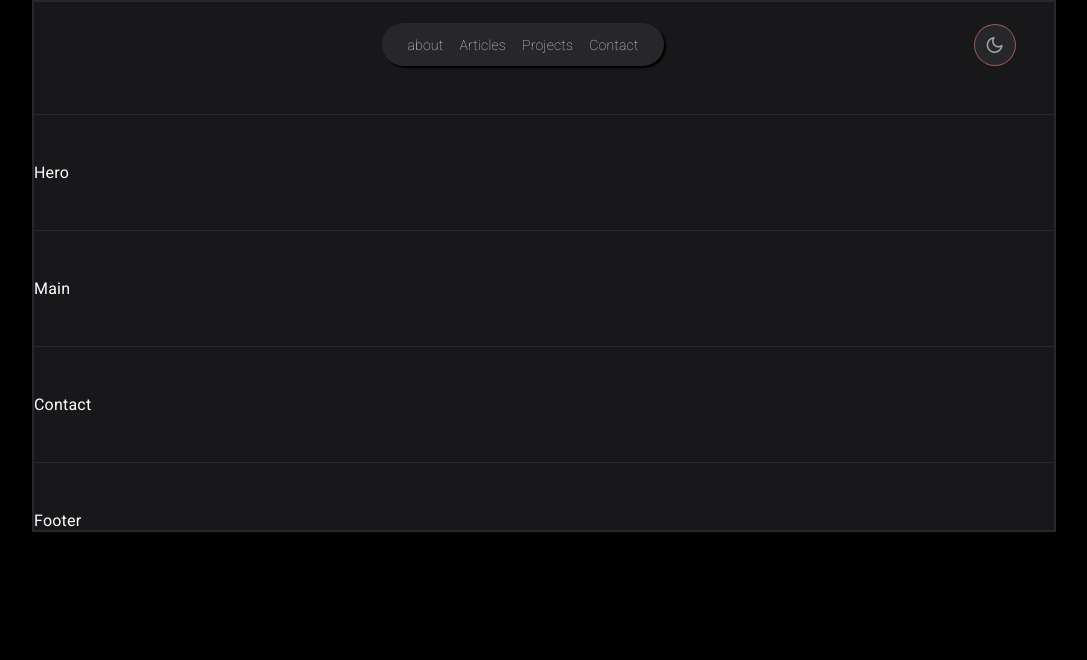
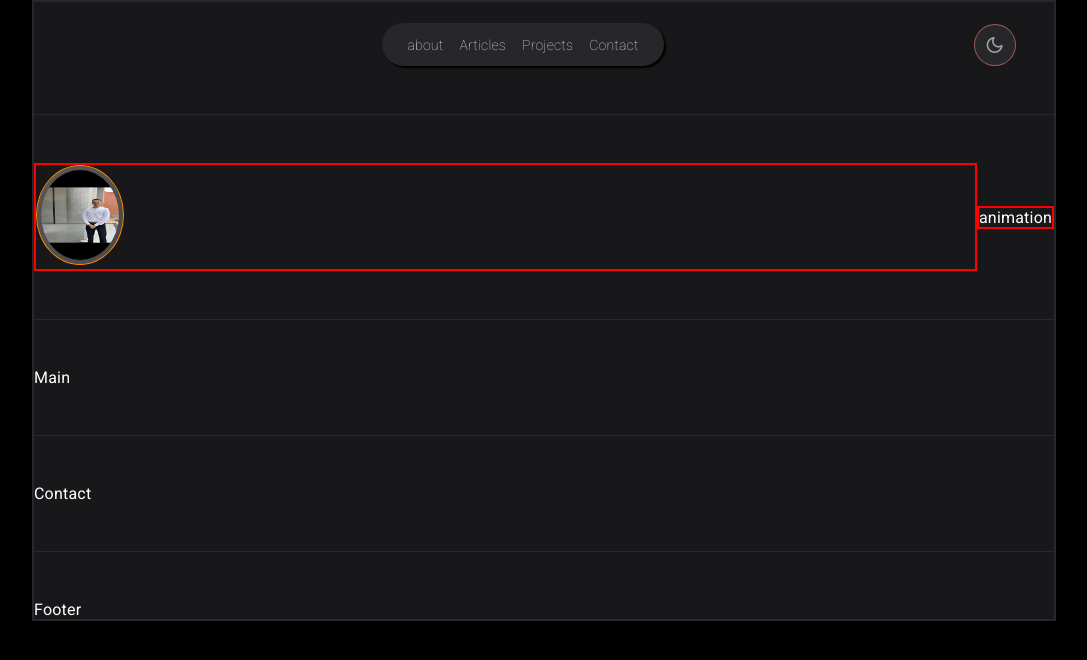
Before and after one commit to Youssefassad0/My_Own_portfolio, a React (Vite) app in the folder my-app/: page / in a window 1280 px wide. Shown: the top 660 px of the page, without its empty margins (96-1183 px from the left). Built offline with nearby package versions, Linux system fonts and the light colour scheme.

Commit message:
make the structure

```diff
--- a/my-app/src/components/hero/Hero.jsx
+++ b/my-app/src/components/hero/Hero.jsx
@@ -1,7 +1,17 @@
 import React from "react";
-import './hero.css'
+import "./hero.css";
 function Hero() {
-  return <div>Hero</div>;
+  return (
+    <section className="hero flex">
+      <div className="left-section border">
+        <div className="parent-avatar">
+          <img src="assad.png" className="avatar" alt="" />
+          <span className="" ></span>
+        </div>
+      </div>
+      <div className="right-section animation border">animation</div>
+    </section>
+  );
 }
 
 export default Hero;
--- a/my-app/src/components/hero/hero.css
+++ b/my-app/src/components/hero/hero.css
@@ -0,0 +1,15 @@
+section.hero{
+    margin-top: 3rem;
+}
+section.hero .left-section{
+    flex-grow: 1;
+
+}
+section.hero .avatar{
+    width: 88px;
+    border-radius: 50%;
+    height: 100px;
+    border: 1px solid darkorange;
+    padding: 4px;
+    box-shadow: 2px 2px 40px gray inset;
+}
```
Also changed, not shown: my-app/public/assad.png (added).
